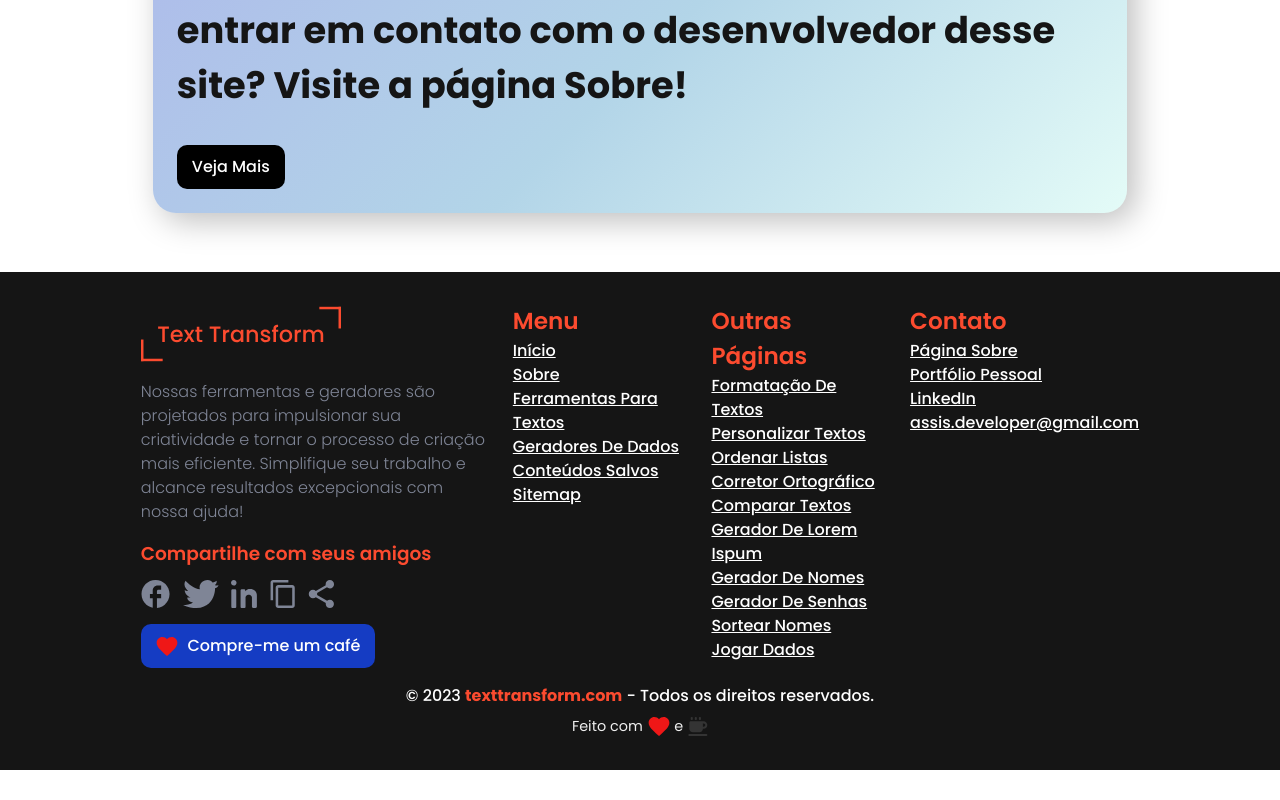
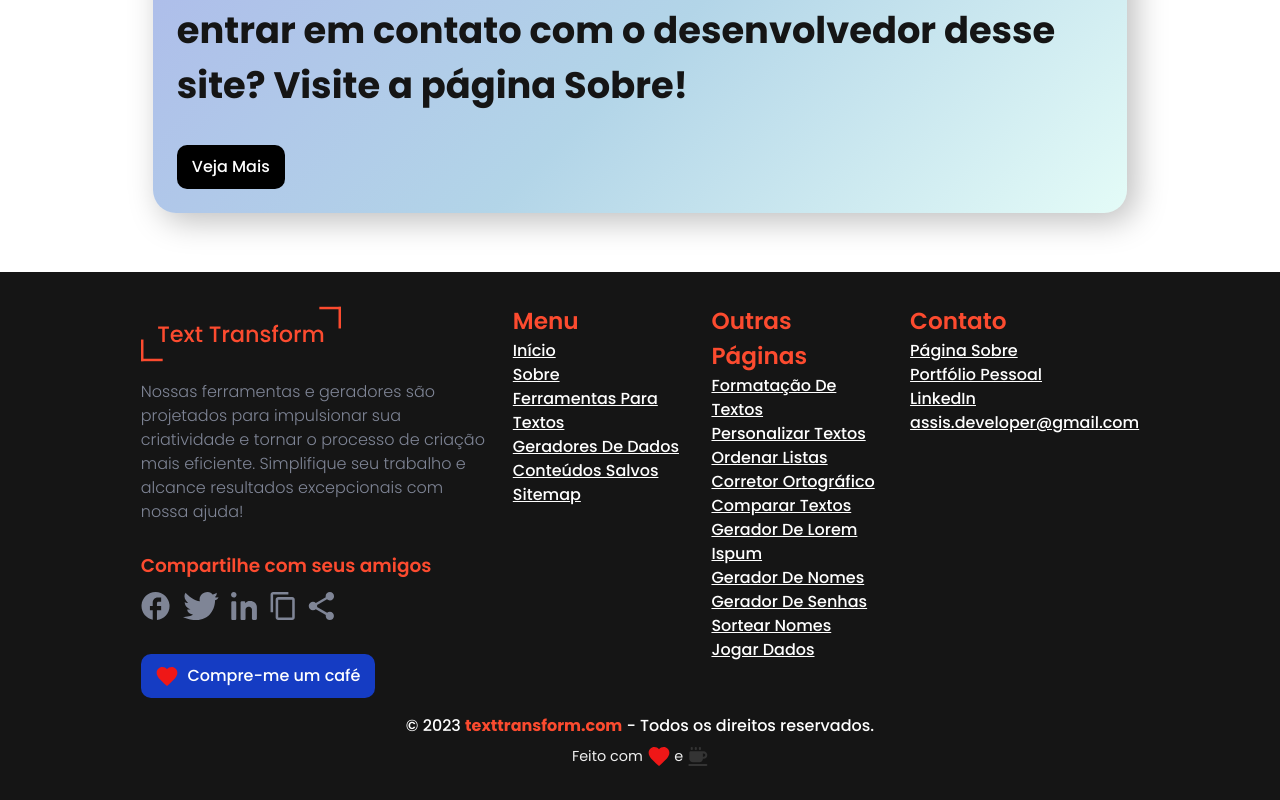
Before and after one commit to CauaRodrigues/text-transform, a Next.js app: page / in a window 1280 px wide. Shown: the part 1175-1975 px from the top of the page. Before the commit the page ends 1945 px from the top, so only its background shows below. Built offline with nearby package versions, Linux system fonts and the light colour scheme; no server answers.

Commit message:
feat(user): botão de copiar para área de transferência

```diff
--- a/src/@types/env.d.ts
+++ b/src/@types/env.d.ts
@@ -8,5 +8,9 @@ declare namespace NodeJS {
     // reCAPTCHA
     NEXT_PUBLIC_RECAPTCHA_SITE_KEY: string;
     RECAPTCHA_SECRET_KEY: string;
+
+    // TextTransform
+    NEXT_PUBLIC_BASE_URL: string;
+    NEXT_PUBLIC_API_BASE_URL: string;
   }
 }
--- /dev/null
+++ b/src/components/Buttons/CopyButton.tsx
@@ -0,0 +1,26 @@
+"use client";
+
+import Image from "next/image";
+import CopyLinkIcon from "@/assets/icons/utils/link.svg";
+import CopyToClipboard from "@/utils/CopyToClipboard";
+
+const ICON_WIDTH = 26;
+const ICON_HEIGHT = 42;
+
+export default function CopyButton({
+  contentToCopy,
+}: {
+  contentToCopy: string;
+}) {
+  return (
+    <button onClick={() => CopyToClipboard(contentToCopy)}>
+      <Image
+        src={CopyLinkIcon}
+        alt="Copiar Link"
+        className="icon"
+        width={ICON_WIDTH}
+        height={ICON_HEIGHT}
+      />
+    </button>
+  );
+}
--- /dev/null
+++ b/src/components/Buttons/index.ts
@@ -0,0 +1,3 @@
+import CopyButton from "./CopyButton";
+
+export { CopyButton };
--- a/src/components/Footer/index.tsx
+++ b/src/components/Footer/index.tsx
@@ -4,17 +4,19 @@ import Link from "next/link";
 import FacebookIcon from "@/assets/icons/socialMedia/facebook.svg";
 import TwitterIcon from "@/assets/icons/socialMedia/twitter.svg";
 import LinkedInIcon from "@/assets/icons/socialMedia/linkedin.svg";
-import CopyLinkIcon from "@/assets/icons/utils/link.svg";
 import OthersIcon from "@/assets/icons/utils/others.svg";
 import HeartIcon from "@/assets/icons/heart.svg";
 import CoffeeIcon from "@/assets/icons/coffee.svg";
 
+import { CopyButton } from "../Buttons";
+
 import "./styles.scss";
+
+const URL_SITE = process.env.NEXT_PUBLIC_BASE_URL;
 
 export default function Footer() {
   const ICON_WIDTH = 26;
   const ICON_HEIGHT = 42;
-  const URL_SITE = "texttransform.vercel.app";
 
   const CurrentYear = new Date().getFullYear();
 
@@ -57,7 +59,7 @@ export default function Footer() {
               <a
                 rel="noreferrer"
                 target="_blank"
-                href={`https://twitter.com/intent/tweet?url=${URL_SITE}&text=Venha+conhecer+o+arsenal+para+quem+produz+conteúdo+online&hashtags=producaodeconteudo,copywriters,desenvolvedores,marketing`}
+                href={`https://twitter.com/intent/tweet?url=${URL_SITE}`}
               >
                 <Image
                   src={TwitterIcon}
@@ -82,13 +84,8 @@ export default function Footer() {
                 />
               </a>
 
-              <Image
-                src={CopyLinkIcon}
-                alt="Copiar Link"
-                className="icon"
-                width={ICON_WIDTH}
-                height={ICON_HEIGHT}
-              />
+              <CopyButton contentToCopy={URL_SITE} />
+
               <Image
                 src={OthersIcon}
                 alt="Outras Opções"
--- a/src/components/Footer/styles.scss
+++ b/src/components/Footer/styles.scss
@@ -103,6 +103,7 @@ footer {
 
       .share-friends {
         width: 100%;
+        margin: 12px 0 18px;
 
         h3 {
           margin-bottom: 12px;
--- a/src/components/FormContact/Fields.tsx
+++ b/src/components/FormContact/Fields.tsx
@@ -1,7 +1,7 @@
 "use client";
 
 import RobotVerificationService from "@/services/VerifyRobots";
-import EmailTemplateParams from "@/utils/EmailTemplate";
+import EmailTemplateParams from "@/templates/EmailTemplate";
 import emailjs from "@emailjs/browser";
 import React, { useEffect, useRef, useState } from "react";
 import ReCAPTCHA from "react-google-recaptcha";
--- a/src/styles/utils/_reset.scss
+++ b/src/styles/utils/_reset.scss
@@ -37,4 +37,5 @@ a {
 
 button {
   background: transparent;
+  cursor: pointer;
 }
--- /dev/null
+++ b/src/utils/CopyToClipboard.ts
@@ -0,0 +1,3 @@
+export default async function CopyToClipboard(content: string) {
+  return await navigator.clipboard.writeText(content);
+}
```
Also changed, not shown: src/templates/EmailTemplate.ts (renamed from src/utils/EmailTemplate.ts).
